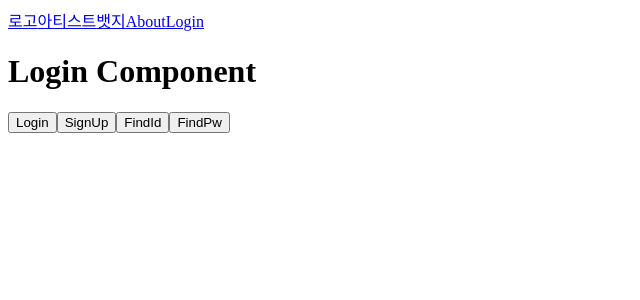
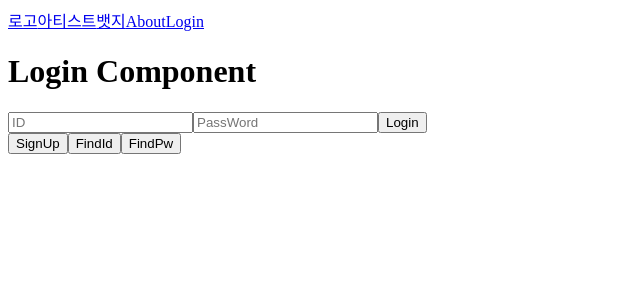
Before and after one commit to HSOOJ/UTS, a React (Create React App) app in the folder frontend/: page /user in a window 1280 px wide. Shown: the top 300 px of the page, without its empty margins (0-640 px from the left). Built offline with nearby package versions, Linux system fonts and the light colour scheme.

Commit message:
##S06P22A105-98 ✨ Feat: before develop merge

```diff
--- a/frontend/src/components/contents/user/findId/FindId.tsx
+++ b/frontend/src/components/contents/user/findId/FindId.tsx
@@ -1,22 +1,55 @@
+import React, { useState } from "react";
+
 interface FindIdProps {
-  setLoginState(b: boolean): void
-  setFindIdState(b: boolean): void
+  setLoginState(b: boolean): void;
+  setFindIdState(b: boolean): void;
 }
 
-export const FindId = ({setLoginState, setFindIdState}: FindIdProps) => {
+interface FormData {
+  walletAddr: string;
+}
+
+export const FindId = ({ setLoginState, setFindIdState }: FindIdProps) => {
+  const [formData, setFormData] = useState<FormData>({
+    walletAddr: "",
+  });
+
+  const onChange = (e: React.ChangeEvent<HTMLInputElement>) => {
+    const {
+      target: { name, value },
+    } = e;
+    setFormData({ ...formData, [name]: value });
+  };
+  const onSubmit = (e: React.FormEvent<HTMLFormElement>) => {
+    e.preventDefault();
+    console.log(formData);
+    setFormData({
+      walletAddr: "",
+    });
+    clickBack();
+  };
+
   const clickBack = () => {
-      setLoginState(true)
-      setFindIdState(false)
-    }
+    setLoginState(true);
+    setFindIdState(false);
+  };
   const clickFindId = () => {
-      alert('SUCCESS FindId')
-    }
-    return <>
+    alert(`SUCCESS FindId\n${JSON.stringify(formData)}`);
+  };
+
+  return (
+    <>
       <h1>FindId Component</h1>
-    <form>
-      <input placeholder="wallet address" />
+      <form onSubmit={onSubmit}>
+        <input
+          name="walletAddr"
+          value={formData.walletAddr}
+          onChange={onChange}
+          placeholder="wallet address"
+        />
         <button onClick={clickFindId}>FindId</button>
       </form>
       <button onClick={clickBack}>Back</button>
     </>
+  );
 };
--- a/frontend/src/components/contents/user/findPw/FindPw.tsx
+++ b/frontend/src/components/contents/user/findPw/FindPw.tsx
@@ -1,23 +1,67 @@
+import React, { useState } from "react";
+
 interface FindPwProps {
-    setLoginState(b: boolean): void
-    setFindPwState(b: boolean): void
+  setLoginState(b: boolean): void;
+  setFindPwState(b: boolean): void;
 }
 
-export const FindPw = ({setLoginState, setFindPwState}: FindPwProps) => {
+interface FormData {
+  walletAddr: string;
+  email: string;
+}
+
+export const FindPw = ({ setLoginState, setFindPwState }: FindPwProps) => {
+  const [formData, setFormData] = useState<FormData>({
+    walletAddr: "",
+    email: "",
+  });
+
+  const onChange = (e: React.ChangeEvent<HTMLInputElement>) => {
+    const {
+      target: { name, value },
+    } = e;
+    setFormData({
+      ...formData,
+      [name]: value,
+    });
+  };
+  const onSubmit = (e: React.FormEvent<HTMLFormElement>) => {
+    e.preventDefault();
+    console.log(formData);
+    setFormData({
+      walletAddr: "",
+      email: "",
+    });
+    clickBack();
+  };
+
   const clickBack = () => {
-        setLoginState(true)
-        setFindPwState(false)
-    }
+    setLoginState(true);
+    setFindPwState(false);
+  };
   const clickFindPw = () => {
-        alert('SUCCESS FindPw')
-    }
-    return <>
+    alert(`SUCCESS FindPw\n${JSON.stringify(formData)}`);
+  };
+
+  return (
+    <>
       <h1>FindPw Component</h1>
-    <form>
-        <input placeholder="wallet address" />
-        <input placeholder="email" />
+      <form onSubmit={onSubmit}>
+        <input
+          name="walletAddr"
+          value={formData.walletAddr}
+          onChange={onChange}
+          placeholder="wallet address"
+        />
+        <input
+          name="email"
+          value={formData.email}
+          onChange={onChange}
+          placeholder="email"
+        />
         <button onClick={clickFindPw}>FindPw</button>
       </form>
       <button onClick={clickBack}>Back</button>
     </>
+  );
 };
--- a/frontend/src/components/contents/user/login/Login.tsx
+++ b/frontend/src/components/contents/user/login/Login.tsx
@@ -1,47 +1,116 @@
-import { useState } from "react";
+import React, { useState } from "react";
 
 interface LoginProps {
-  setLoginState(b: boolean): void
-  setSignUpState(b: boolean): void
-  setFindIdState(b: boolean): void
-  setFindPwState(b: boolean): void
+  setLoginState(b: boolean): void;
+  setSignUpState(b: boolean): void;
+  setFindIdState(b: boolean): void;
+  setFindPwState(b: boolean): void;
 }
 
-export const Login = ({setLoginState, setSignUpState, setFindIdState, setFindPwState}: LoginProps) => {
+interface FormData {
+  id: string;
+  password: string;
+}
+
+export const Login = ({
+  setLoginState,
+  setSignUpState,
+  setFindIdState,
+  setFindPwState,
+}: LoginProps) => {
   const [loggedIn, setLoggedIn] = useState(false);
+  const [formData, setFormData] = useState<FormData>({
+    id: "",
+    password: "",
+  });
+  const [token, setToken] = useState("");
+
+  const onChange = (e: React.ChangeEvent<HTMLInputElement>) => {
+    const {
+      target: { name, value },
+    } = e;
+    setFormData({ ...formData, [name]: value });
+  };
+  const onSubmit = (e: React.FormEvent<HTMLFormElement>) => {
+    e.preventDefault();
+    console.log(formData);
+
+    setFormData({
+      id: "",
+      password: "",
+    });
+    setLoggedIn(!loggedIn);
+    setItem("token", token);
+  };
+
+  const setItem = (key: string, value: string): void => {
+    localStorage.setItem(key, value);
+  };
+
+  const clickDelete = () => {
+    const token = localStorage.getItem("token");
+    alert(`SUCCESS Delete Account\n${token}`);
+    localStorage.clear();
+    setLoggedIn(!loggedIn);
+  };
+  const clickLogout = () => {
+    alert(`LOGOUT & Clear localStorage\n${token}`);
+    localStorage.clear();
+    setLoggedIn(!loggedIn);
+  };
+
   const clickLogin = () => {
-    setLoggedIn(!loggedIn)
-  }
+    alert(`SUCCESS LOGIN\n${JSON.stringify(formData)}`);
+    setToken(formData.id);
+  };
   const click = () => {
     setLoginState(false);
-  }
+  };
   const clickSignUp = () => {
-      click()
-      setSignUpState(true)
-  }
+    click();
+    setSignUpState(true);
+  };
   const clickFindId = () => {
-      click()
-      setFindIdState(true)
-  }
+    click();
+    setFindIdState(true);
+  };
   const clickFindPw = () => {
-      click()
-      setFindPwState(true)
-  }
+    click();
+    setFindPwState(true);
+  };
 
-  return(
+  return (
     <>
       <h1>Login Component</h1>
-      {loggedIn ?
+      {loggedIn ? (
         <>
-      <h2>now LoggedIn</h2><button onClick={clickLogin}>Logout</button>
+          <h2>now LoggedIn</h2>
+          <button onClick={clickDelete}>Delete Account</button>
+          <button onClick={clickLogout}>Logout</button>
         </>
-      :
+      ) : (
         <>
+          <form onSubmit={onSubmit}>
+            <input
+              name="id"
+              value={formData.id}
+              onChange={onChange}
+              placeholder="ID"
+            />
+            <input
+              name="password"
+              value={formData.password}
+              onChange={onChange}
+              type="password"
+              placeholder="PassWord"
+            />
             <button onClick={clickLogin}>Login</button>
+          </form>
           <button onClick={clickSignUp}>SignUp</button>
           <button onClick={clickFindId}>FindId</button>
           <button onClick={clickFindPw}>FindPw</button>
-      </>}
         </>
-  )
+      )}
+    </>
+  );
 };
--- a/frontend/src/components/contents/user/signUp/SignUp.tsx
+++ b/frontend/src/components/contents/user/signUp/SignUp.tsx
@@ -1,25 +1,91 @@
+import { useState } from "react";
+
 interface SignUpProps {
-  setLoginState(b: boolean): void
-  setSignUpState(b: boolean): void
+  setLoginState(b: boolean): void;
+  setSignUpState(b: boolean): void;
 }
 
-export const SignUp = ({setLoginState, setSignUpState}: SignUpProps) => {
+interface FormData {
+  email: string;
+  password: string;
+  nickname: string;
+  walletAddr: string;
+}
+
+export const SignUp = ({ setLoginState, setSignUpState }: SignUpProps) => {
+  const [formData, setFormData] = useState<FormData>({
+    email: "",
+    password: "",
+    nickname: "",
+    walletAddr: "",
+  });
+
+  const onChange = (event: React.ChangeEvent<HTMLInputElement>) => {
+    const {
+      target: { name, value },
+    } = event;
+    setFormData({ ...formData, [name]: value });
+  };
+  const onSubmit = (event: React.FormEvent<HTMLFormElement>) => {
+    event.preventDefault();
+    console.log(formData);
+    setFormData({
+      email: "",
+      password: "",
+      nickname: "",
+      walletAddr: "",
+    });
+    clickBack();
+  };
+
   const clickBack = () => {
     setLoginState(true);
     setSignUpState(false);
-  }
+  };
+  const clickCheckWallet = () => {
+    alert(`Check Wallet Address\n${JSON.stringify(formData.walletAddr)}`);
+  };
   const clickSignUp = () => {
-    alert(`If you're Artist visit this site and submit your portfolio!!\nwww.naver.com`)
-  }
-    return <>
-    <h1>SignUp Component</h1>
-    <form>
-      <input placeholder="email"/>
-      <input type="password" placeholder="password"/>
-      <input placeholder="nickname"/>
-      <input placeholder="wallet address"/>
-      <button onClick={clickSignUp}>SignUp</button>
-    </form>
-    <button onClick={clickBack}>Back</button>
+    alert(
+      `If you're Artist visit this site and submit your portfolio!!\nwww.naver.com\n${JSON.stringify(
+        formData
+      )}`
+    );
+  };
+
+  return (
+    <>
+      <h1>SignUp Component</h1>
+      <form onSubmit={onSubmit}>
+        <input
+          name="email"
+          value={formData.email}
+          onChange={onChange}
+          placeholder="email"
+        />
+        <input
+          name="password"
+          value={formData.password}
+          type="password"
+          onChange={onChange}
+          placeholder="password"
+        />
+        <input
+          name="nickname"
+          value={formData.nickname}
+          onChange={onChange}
+          placeholder="nickname"
+        />
+        <input
+          name="walletAddr"
+          value={formData.walletAddr}
+          onChange={onChange}
+          placeholder="wallet address"
+        />
+        <button onClick={clickSignUp}>SignUp</button>
+      </form>
+      <button onClick={clickCheckWallet}>Check Wallet Address</button>
+      <button onClick={clickBack}>Back</button>
     </>
-  };
+  );
+};
```
Also changed, not shown: frontend/src/pages/contents/user/User.tsx (+25 -10 lines). Lines whose indentation alone changed are shown as unchanged.
